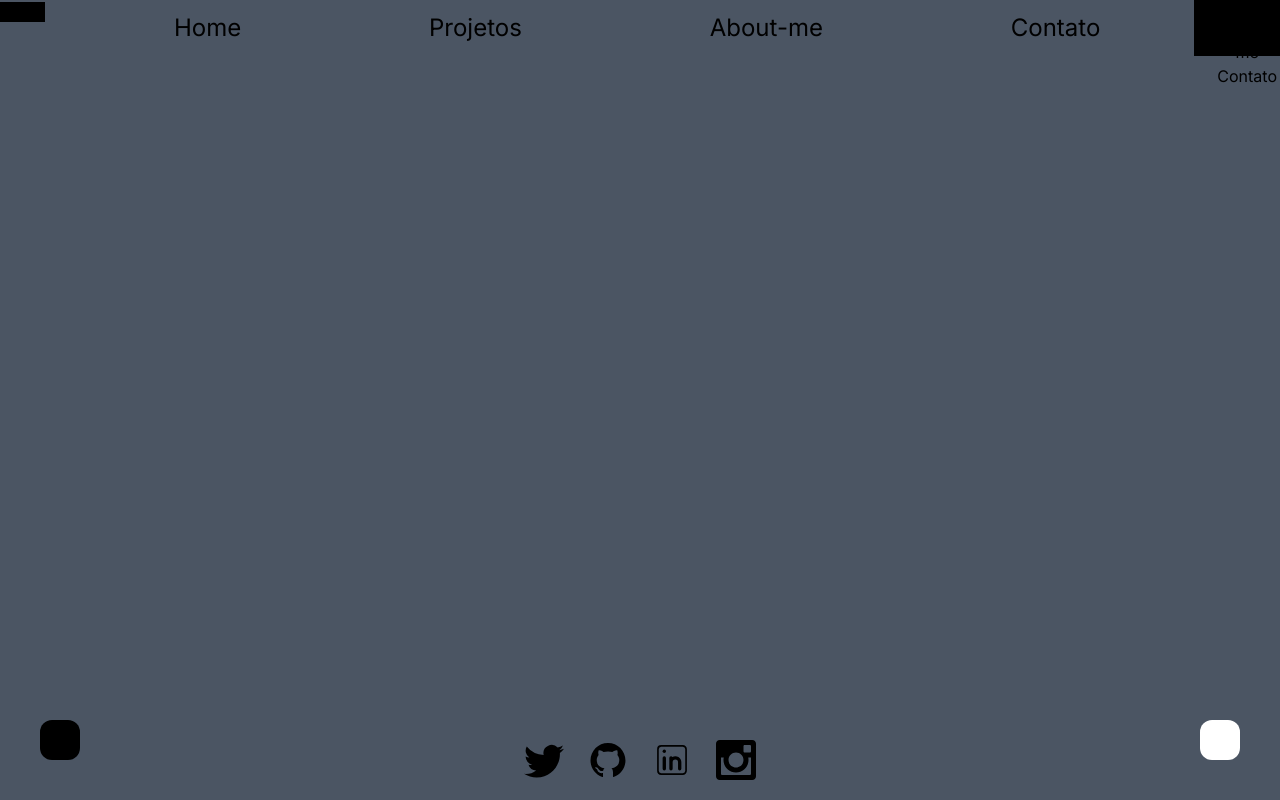
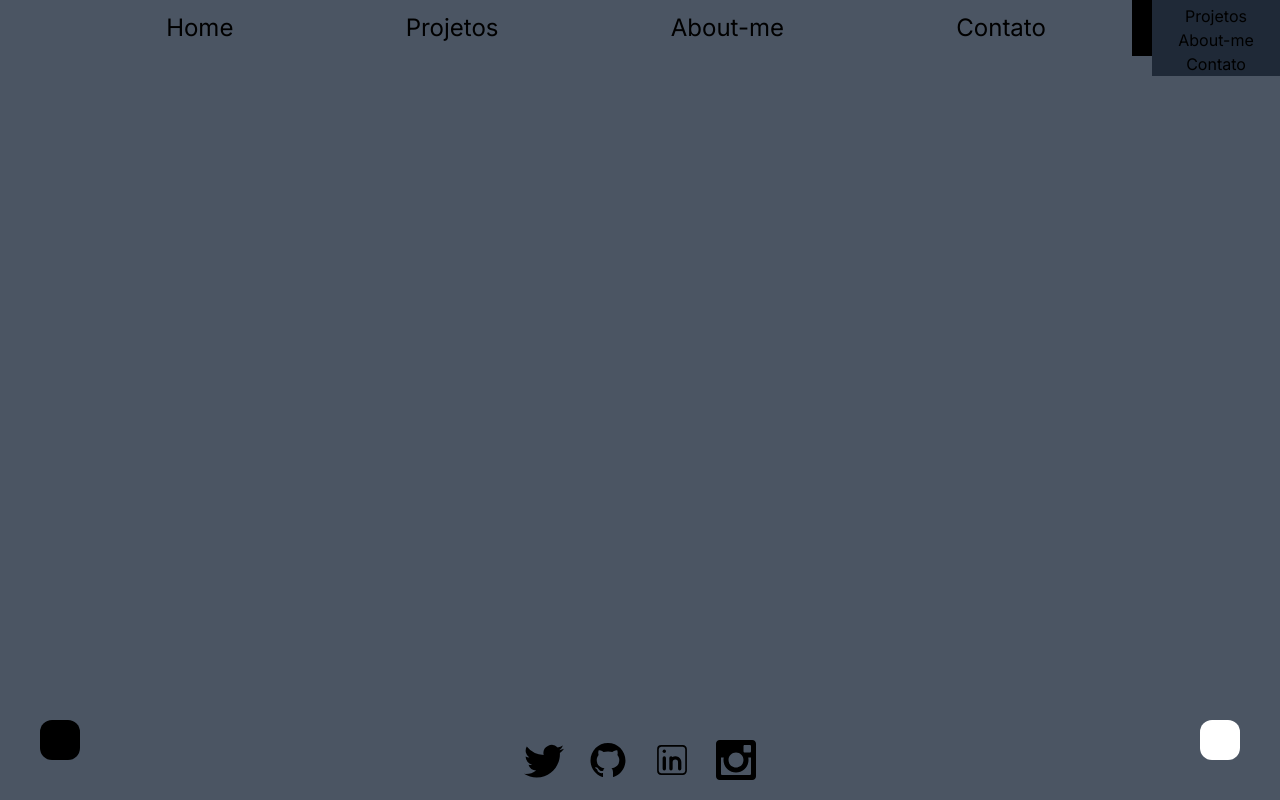
Before and after one commit to VitalsonLorran/about-me, a Next.js app: page / in a window 1280 px wide. Both pictures are taken after a click on the button 1254 px from the left and 28 px from the top of the page. Built offline with nearby package versions, Linux system fonts and the light colour scheme.

Commit message:
Estilizando um pouco os botoes
Estilizando os botoes de navigation

```diff
--- a/src/app/page.tsx
+++ b/src/app/page.tsx
@@ -13,7 +13,6 @@ export default function Home() {
     <div className="bg-gray-600 h-screen w-screen">
 
       <Navigation />
-      <Link href="/Inicio" className="my-32 bg-black">Home</Link>
 
       <div className="h-14"></div>
       <BoxRotate color={"bg-black"}
--- a/src/components/Navigation.tsx
+++ b/src/components/Navigation.tsx
@@ -27,12 +27,12 @@ export const Navigation = () => {
                 </div>
                 }
                 {navClicked &&
-                <div className="">
+                <div className="h-screen w-32 bg-gray-800">
                     <ul className="flex flex-col">
-                        <li>Home</li>
-                        <li>Projetos</li>
-                        <li>About-me</li>
-                        <li>Contato</li>
+                        <li className="hover:text-stone-400">Home</li>
+                        <li className="hover:text-stone-400">Projetos</li>
+                        <li className="hover:text-stone-400">About-me</li>
+                        <li className="hover:text-stone-400">Contato</li>
                     </ul>
                 </div>
                 }
```
